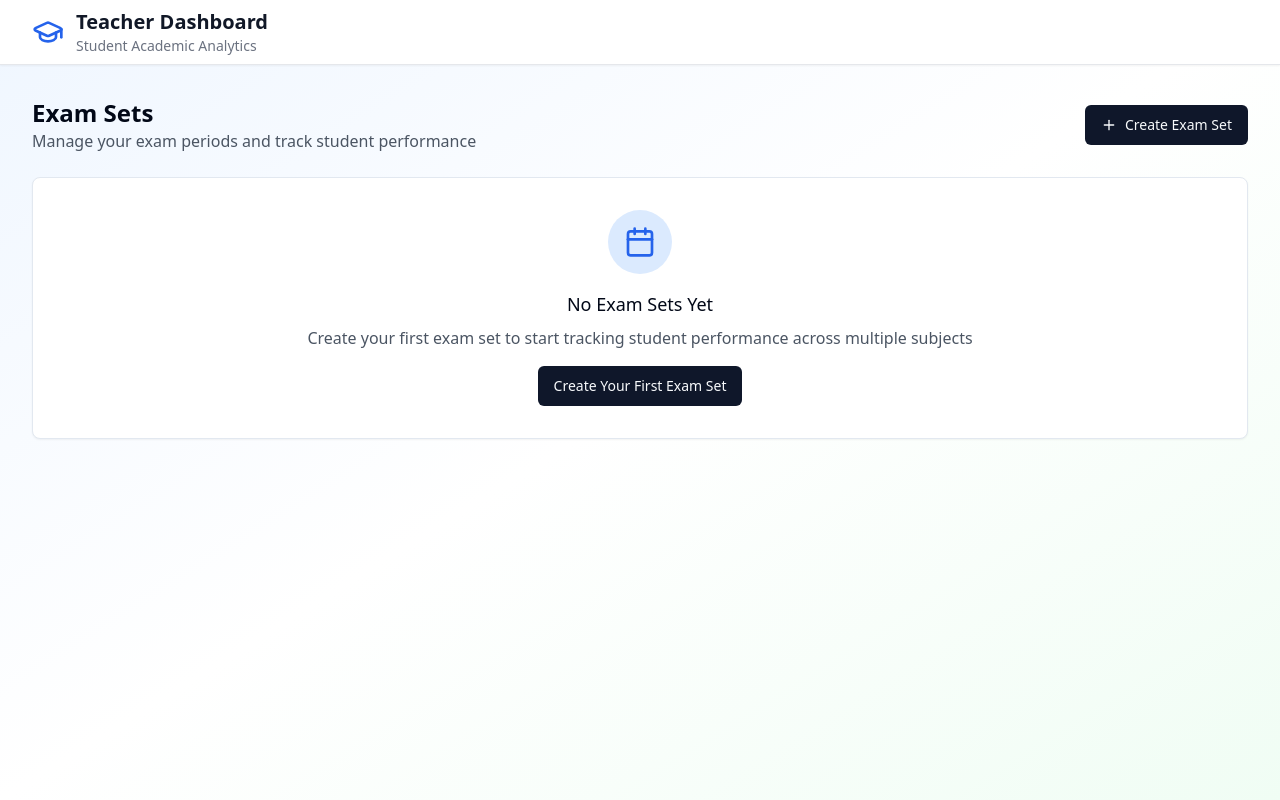
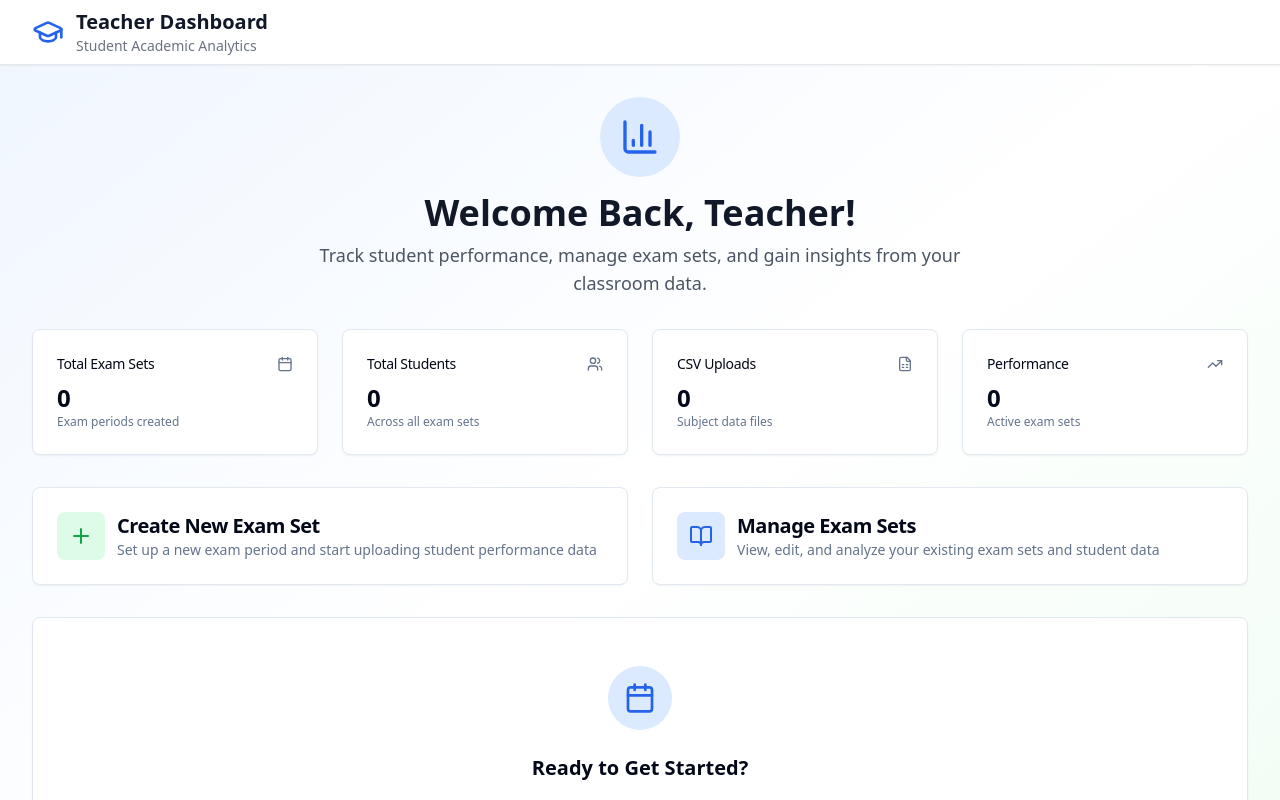
Before and after one commit to r30032002/learn-data-canvas, a React (Vite) app: page / in a window 1280 px wide. Shown: the top 800 px of the page. Built offline with nearby package versions, Linux system fonts and the light colour scheme.

Commit message:
feat: Show dashboard on login
Show the high-level dashboard as the first page after login, with an option to create an exam set.

```diff
--- /dev/null
+++ b/src/components/TeacherDashboard.tsx
@@ -0,0 +1,220 @@
+
+import React from 'react';
+import { Card, CardContent, CardDescription, CardHeader, CardTitle } from '@/components/ui/card';
+import { Button } from '@/components/ui/button';
+import { BarChart3, Calendar, Users, TrendingUp, Plus, BookOpen, FileSpreadsheet } from 'lucide-react';
+
+interface ExamSet {
+  id: string;
+  name: string;
+  date: string;
+  description: string;
+  csvUploads: {
+    verbal?: any[];
+    numerical?: any[];
+    maths?: any[];
+    reading?: any[];
+  };
+  studentCount: number;
+}
+
+interface TeacherDashboardProps {
+  examSets: ExamSet[];
+  onCreateExam: () => void;
+  onManageExams: () => void;
+}
+
+export const TeacherDashboard: React.FC<TeacherDashboardProps> = ({
+  examSets,
+  onCreateExam,
+  onManageExams
+}) => {
+  // Calculate summary statistics
+  const totalExamSets = examSets.length;
+  const totalStudents = examSets.reduce((sum, exam) => sum + exam.studentCount, 0);
+  const totalUploads = examSets.reduce((sum, exam) => {
+    return sum + Object.values(exam.csvUploads).filter(upload => upload && upload.length > 0).length;
+  }, 0);
+  const recentExams = examSets
+    .sort((a, b) => new Date(b.date).getTime() - new Date(a.date).getTime())
+    .slice(0, 3);
+
+  return (
+    <div className="space-y-8">
+      {/* Welcome Header */}
+      <div className="text-center space-y-4">
+        <div className="mx-auto w-20 h-20 bg-blue-100 rounded-full flex items-center justify-center">
+          <BarChart3 className="h-10 w-10 text-blue-600" />
+        </div>
+        <div>
+          <h1 className="text-4xl font-bold text-gray-900 mb-2">Welcome Back, Teacher!</h1>
+          <p className="text-lg text-gray-600 max-w-2xl mx-auto">
+            Track student performance, manage exam sets, and gain insights from your classroom data.
+          </p>
+        </div>
+      </div>
+
+      {/* Quick Stats */}
+      <div className="grid grid-cols-1 md:grid-cols-4 gap-6">
+        <Card>
+          <CardHeader className="flex flex-row items-center justify-between space-y-0 pb-2">
+            <CardTitle className="text-sm font-medium">Total Exam Sets</CardTitle>
+            <Calendar className="h-4 w-4 text-muted-foreground" />
+          </CardHeader>
+          <CardContent>
+            <div className="text-2xl font-bold">{totalExamSets}</div>
+            <p className="text-xs text-muted-foreground">
+              Exam periods created
+            </p>
+          </CardContent>
+        </Card>
+
+        <Card>
+          <CardHeader className="flex flex-row items-center justify-between space-y-0 pb-2">
+            <CardTitle className="text-sm font-medium">Total Students</CardTitle>
+            <Users className="h-4 w-4 text-muted-foreground" />
+          </CardHeader>
+          <CardContent>
+            <div className="text-2xl font-bold">{totalStudents}</div>
+            <p className="text-xs text-muted-foreground">
+              Across all exam sets
+            </p>
+          </CardContent>
+        </Card>
+
+        <Card>
+          <CardHeader className="flex flex-row items-center justify-between space-y-0 pb-2">
+            <CardTitle className="text-sm font-medium">CSV Uploads</CardTitle>
+            <FileSpreadsheet className="h-4 w-4 text-muted-foreground" />
+          </CardHeader>
+          <CardContent>
+            <div className="text-2xl font-bold">{totalUploads}</div>
+            <p className="text-xs text-muted-foreground">
+              Subject data files
+            </p>
+          </CardContent>
+        </Card>
+
+        <Card>
+          <CardHeader className="flex flex-row items-center justify-between space-y-0 pb-2">
+            <CardTitle className="text-sm font-medium">Performance</CardTitle>
+            <TrendingUp className="h-4 w-4 text-muted-foreground" />
+          </CardHeader>
+          <CardContent>
+            <div className="text-2xl font-bold">
+              {examSets.filter(exam => Object.keys(exam.csvUploads).length > 0).length}
+            </div>
+            <p className="text-xs text-muted-foreground">
+              Active exam sets
+            </p>
+          </CardContent>
+        </Card>
+      </div>
+
+      {/* Quick Actions */}
+      <div className="grid grid-cols-1 md:grid-cols-2 gap-6">
+        <Card className="cursor-pointer hover:shadow-lg transition-shadow" onClick={onCreateExam}>
+          <CardHeader>
+            <div className="flex items-center gap-3">
+              <div className="w-12 h-12 bg-green-100 rounded-lg flex items-center justify-center">
+                <Plus className="h-6 w-6 text-green-600" />
+              </div>
+              <div>
+                <CardTitle className="text-xl">Create New Exam Set</CardTitle>
+                <CardDescription>
+                  Set up a new exam period and start uploading student performance data
+                </CardDescription>
+              </div>
+            </div>
+          </CardHeader>
+        </Card>
+
+        <Card className="cursor-pointer hover:shadow-lg transition-shadow" onClick={onManageExams}>
+          <CardHeader>
+            <div className="flex items-center gap-3">
+              <div className="w-12 h-12 bg-blue-100 rounded-lg flex items-center justify-center">
+                <BookOpen className="h-6 w-6 text-blue-600" />
+              </div>
+              <div>
+                <CardTitle className="text-xl">Manage Exam Sets</CardTitle>
+                <CardDescription>
+                  View, edit, and analyze your existing exam sets and student data
+                </CardDescription>
+              </div>
+            </div>
+          </CardHeader>
+        </Card>
+      </div>
+
+      {/* Recent Exam Sets */}
+      {recentExams.length > 0 && (
+        <Card>
+          <CardHeader>
+            <CardTitle className="flex items-center gap-2">
+              <Calendar className="h-5 w-5" />
+              Recent Exam Sets
+            </CardTitle>
+            <CardDescription>Your most recently created exam sets</CardDescription>
+          </CardHeader>
+          <CardContent>
+            <div className="space-y-4">
+              {recentExams.map((exam) => (
+                <div key={exam.id} className="flex items-center justify-between p-4 border rounded-lg hover:bg-gray-50 transition-colors">
+                  <div className="flex-1">
+                    <h4 className="font-medium">{exam.name}</h4>
+                    <div className="flex items-center gap-4 text-sm text-gray-500 mt-1">
+                      <span>{new Date(exam.date).toLocaleDateString()}</span>
+                      <span>{exam.studentCount} students</span>
+                      <span>{Object.values(exam.csvUploads).filter(upload => upload && upload.length > 0).length}/4 subjects uploaded</span>
+                    </div>
+                  </div>
+                  <div className="flex items-center gap-2">
+                    {['verbal', 'numerical', 'maths', 'reading'].map((subject) => (
+                      <div
+                        key={subject}
+                        className={`w-3 h-3 rounded-full ${
+                          exam.csvUploads[subject as keyof typeof exam.csvUploads]
+                            ? 'bg-green-500'
+                            : 'bg-gray-300'
+                        }`}
+                        title={`${subject} - ${
+                          exam.csvUploads[subject as keyof typeof exam.csvUploads]
+                            ? 'Uploaded'
+                            : 'Not uploaded'
+                        }`}
+                      />
+                    ))}
+                  </div>
+                </div>
+              ))}
+            </div>
+            {examSets.length > 3 && (
+              <div className="mt-4 text-center">
+                <Button variant="outline" onClick={onManageExams}>
+                  View All Exam Sets
+                </Button>
+              </div>
+            )}
+          </CardContent>
+        </Card>
+      )}
+
+      {/* Empty State for New Users */}
+      {totalExamSets === 0 && (
+        <Card className="text-center p-12">
+          <div className="mx-auto w-16 h-16 bg-blue-100 rounded-full flex items-center justify-center mb-6">
+            <Calendar className="h-8 w-8 text-blue-600" />
+          </div>
+          <h3 className="text-xl font-semibold mb-3">Ready to Get Started?</h3>
+          <p className="text-gray-600 mb-6 max-w-md mx-auto">
+            Create your first exam set to begin tracking student performance and generating insights.
+          </p>
+          <Button onClick={onCreateExam} size="lg" className="mx-auto">
+            <Plus className="h-5 w-5 mr-2" />
+            Create Your First Exam Set
+          </Button>
+        </Card>
+      )}
+    </div>
+  );
+};
--- a/src/pages/Index.tsx
+++ b/src/pages/Index.tsx
@@ -1,4 +1,3 @@
-
 import React, { useState } from 'react';
 import { CSVUpload } from '@/components/CSVUpload';
 import { DataTable } from '@/components/DataTable';
@@ -8,10 +7,11 @@ import { StudentDetail } from '@/components/StudentDetail';
 import { AddStudent } from '@/components/AddStudent';
 import { ExamManager } from '@/components/ExamManager';
 import { ExamCSVUpload } from '@/components/ExamCSVUpload';
+import { TeacherDashboard } from '@/components/TeacherDashboard';
 import { Card, CardContent, CardDescription, CardHeader, CardTitle } from '@/components/ui/card';
 import { GraduationCap, BarChart3, Users, FileSpreadsheet, UserPlus, Calendar } from 'lucide-react';
 
-type ViewMode = 'upload' | 'preview' | 'dashboard' | 'students' | 'student-detail' | 'add-student' | 'exam-manager' | 'exam-upload';
+type ViewMode = 'teacher-dashboard' | 'upload' | 'preview' | 'dashboard' | 'students' | 'student-detail' | 'add-student' | 'exam-manager' | 'exam-upload';
 
 interface ExamSet {
   id: string;
@@ -29,7 +29,7 @@ interface ExamSet {
 
 const Index = () => {
   const [studentData, setStudentData] = useState<any[]>([]);
-  const [activeTab, setActiveTab] = useState<ViewMode>('exam-manager');
+  const [activeTab, setActiveTab] = useState<ViewMode>('teacher-dashboard');
   const [selectedStudent, setSelectedStudent] = useState<any>(null);
   const [examSets, setExamSets] = useState<ExamSet[]>([]);
   const [selectedExamSet, setSelectedExamSet] = useState<ExamSet | null>(null);
@@ -148,7 +148,7 @@ const Index = () => {
               </div>
             </div>
 
-            {(studentData.length > 0 || examSets.length > 0) && (
+            {(studentData.length > 0 || examSets.length > 0) && activeTab !== 'teacher-dashboard' && (
               <div className="flex items-center gap-4">
                 {studentData.length > 0 && (
                   <div className="flex items-center gap-2 text-sm text-gray-600">
@@ -157,10 +157,15 @@ const Index = () => {
                   </div>
                 )}
                 <button
-                  onClick={resetData}
+                  onClick={() => {
+                    setStudentData([]);
+                    setSelectedStudent(null);
+                    setSelectedExamSet(null);
+                    setActiveTab('teacher-dashboard');
+                  }}
                   className="text-sm text-blue-600 hover:text-blue-800 font-medium"
                 >
-                  Back to Exam Sets
+                  Back to Dashboard
                 </button>
               </div>
             )}
@@ -169,6 +174,14 @@ const Index = () => {
       </header>
 
       <main className="max-w-7xl mx-auto px-4 sm:px-6 lg:px-8 py-8">
+        {activeTab === 'teacher-dashboard' && (
+          <TeacherDashboard
+            examSets={examSets}
+            onCreateExam={() => setActiveTab('exam-manager')}
+            onManageExams={() => setActiveTab('exam-manager')}
+          />
+        )}
+
         {activeTab === 'exam-manager' && (
           <ExamManager
             examSets={examSets}
```
